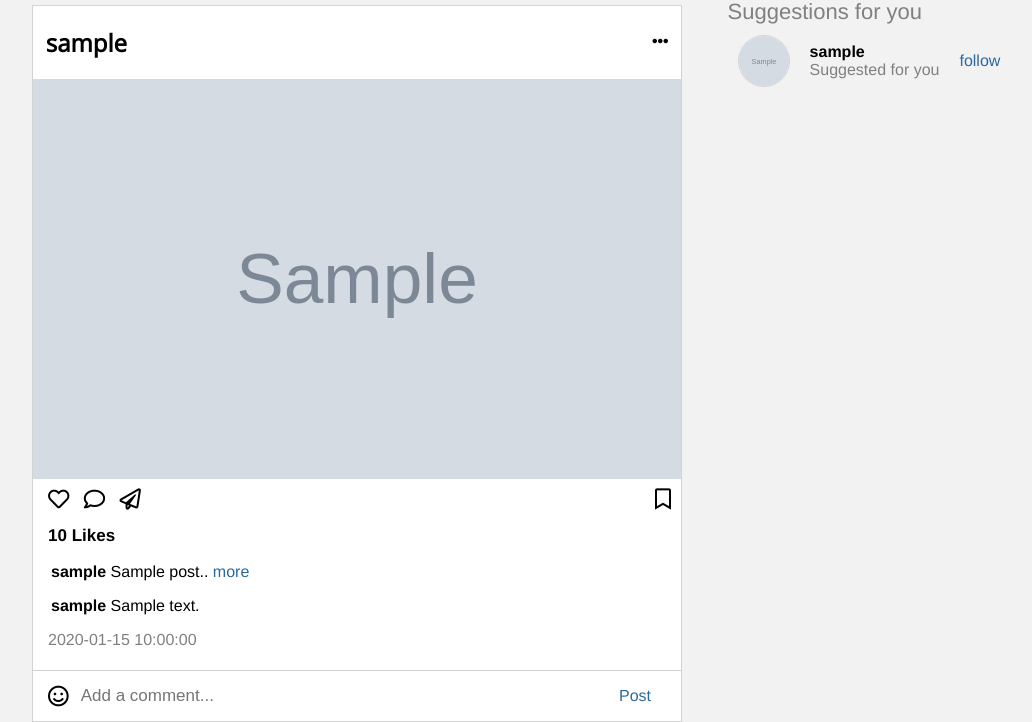
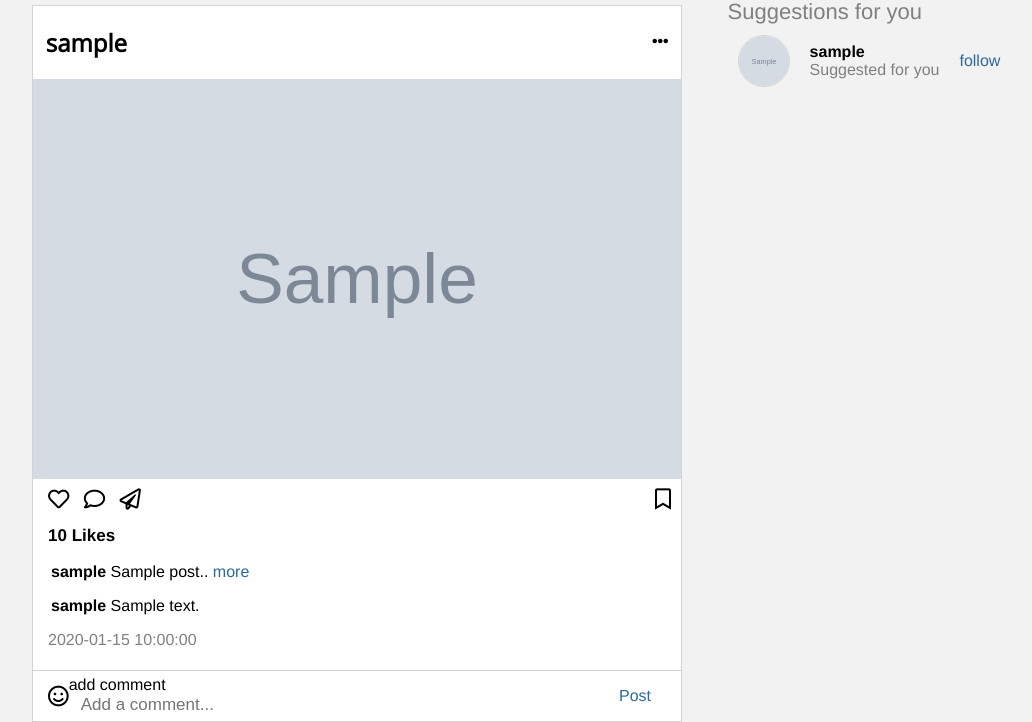
Before and after one commit to Dsl03/photo-app-demo, a Flask app: template templates/index.html in a window 1280 px wide. Shown: the part 263-985 px from the top of the page, without its empty margins (96-1128 px from the left). Run offline with Flask 2, Linux system fonts and the light colour scheme; the template is opened without the code that fills it: most values are stand-ins (such as "Sample title", 1, 10 or a date in 2020); grey boxes marked "Sample" are stand-in pictures; some libraries are stand-ins or nearby versions.

Commit message:
fixed label form issue

```diff
--- a/templates/includes/cards.html
+++ b/templates/includes/cards.html
@@ -50,7 +50,7 @@
     <section class="cardpostcomment">
         <section class="leftside">
             <i class="far fa-smile fa-lg"></i>
-            <label>
+            <label> add comment
                 <form>
                     <input class="commentform" type="text" placeholder="Add a comment...">
                 </form>
```
